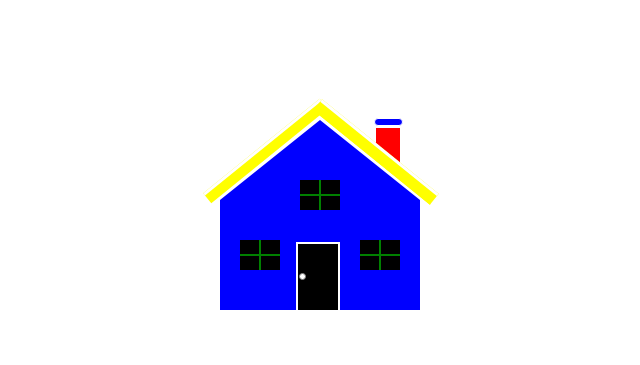
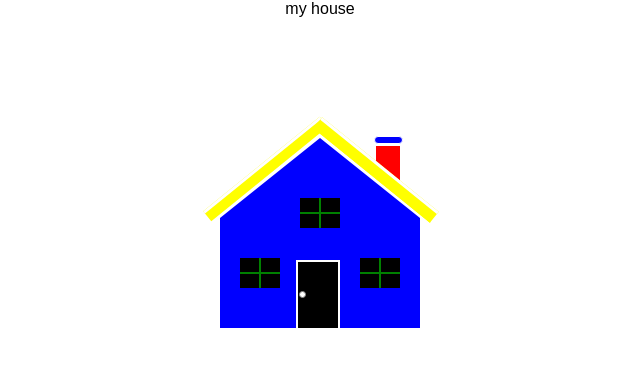
Before and after one commit to Baby007mix/house_building_project, a plain HTML site: page index.html in a window 1280 px wide. Shown: the whole page, without its empty margins (320-960 px from the left). Drawn offline with Linux system fonts and the light colour scheme.

Commit message:
Add files via upload

```diff
--- a/index.html
+++ b/index.html
@@ -5,6 +5,7 @@
 <link rel="stylesheet" type="text/css" href="style.css">
 </head>
 <body>
+<p>my house</p>
 
 	<div class="container">
 
--- a/style.css
+++ b/style.css
@@ -2,6 +2,7 @@
 	margin: 0 auto;
 	text-align: center;
 }
+p{font-family: arial}
 
 html, body {
 	max-width: 640px;
```
